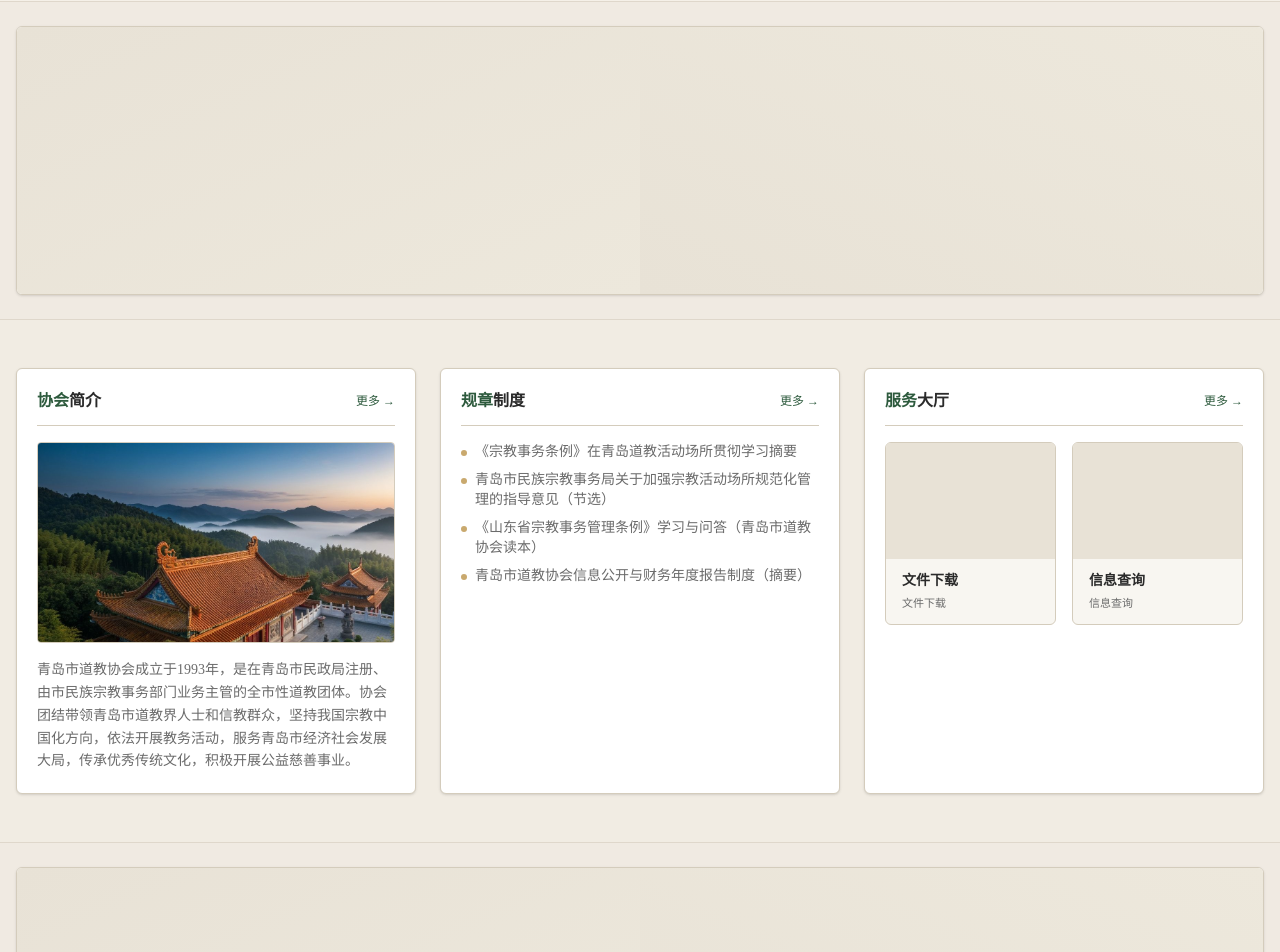
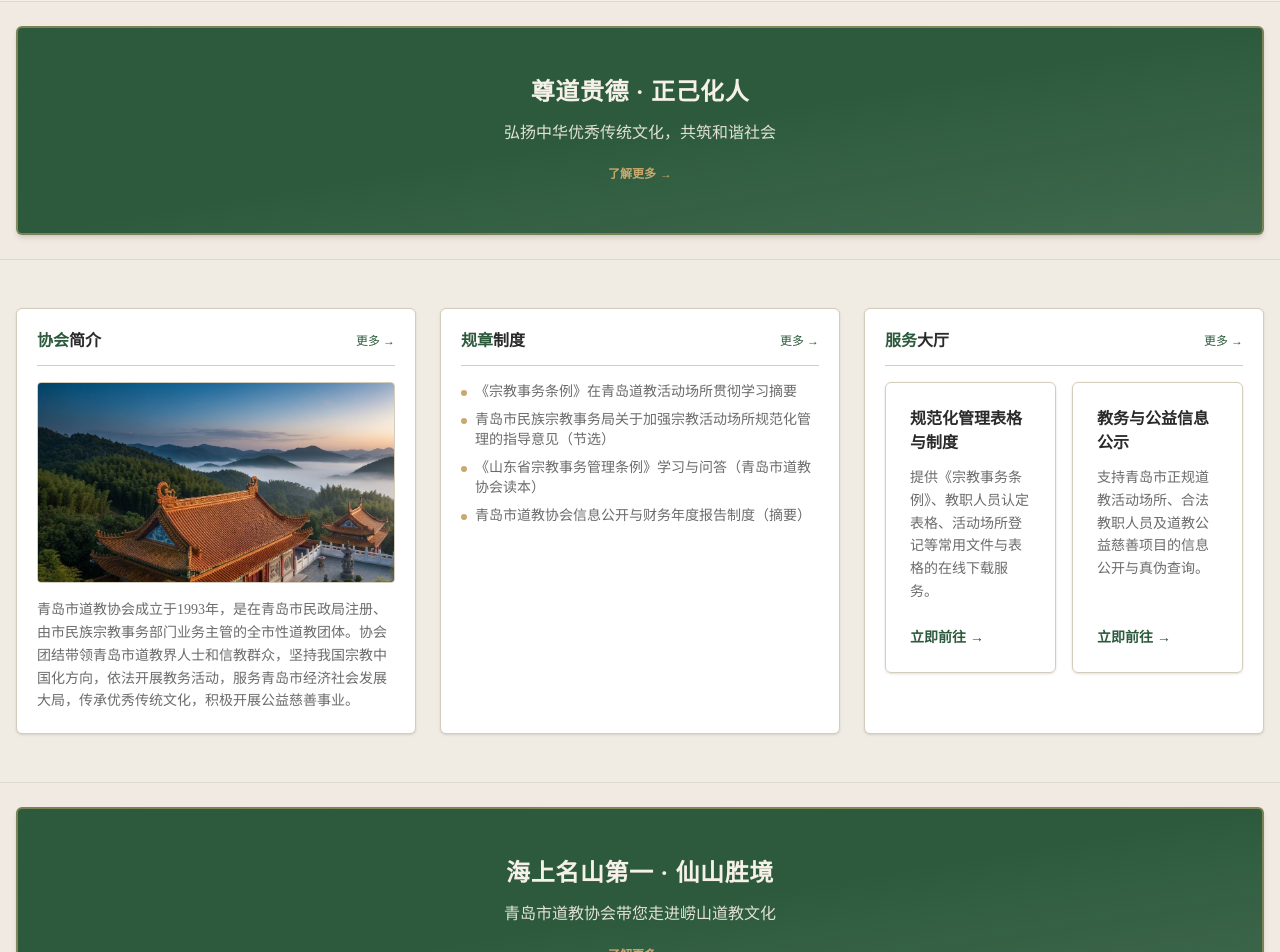
Before and after one commit to yyqdkp-del/qddx, a Next.js app: page / in a window 1280 px wide. Shown: the part 620-1572 px from the top of the page. Built offline with nearby package versions, Linux system fonts and the light colour scheme.

Commit message:
内容填充：彻底消除首页空白占位，补全道教文化标语与服务大厅真实说明

```diff
--- a/app/home-page-client.tsx
+++ b/app/home-page-client.tsx
@@ -45,18 +45,32 @@ function ShowcaseTabList({ rows }: { rows: HomeShowcaseRow[] }) {
 const associationIntroBrief =
   "青岛市道教协会成立于1993年，是在青岛市民政局注册、由市民族宗教事务部门业务主管的全市性道教团体。协会团结带领青岛市道教界人士和信教群众，坚持我国宗教中国化方向，依法开展教务活动，服务青岛市经济社会发展大局，传承优秀传统文化，积极开展公益慈善事业。"
 
-function TwinBannerStripe({ href, ariaLabel }: { href: string; ariaLabel: string }) {
+function TwinBannerStripe({
+  href,
+  ariaLabel,
+  title,
+  subtitle,
+}: {
+  href: string
+  ariaLabel: string
+  title: string
+  subtitle: string
+}) {
   return (
     <section className="border-y border-border/60 bg-muted/40 py-6">
       <div className="mx-auto max-w-7xl px-4">
         <Link
           href={href}
           aria-label={ariaLabel}
-          className="group block overflow-hidden rounded-lg border border-border bg-card shadow-sm transition-all hover:border-accent/40 hover:shadow-md"
+          className="group block overflow-hidden rounded-lg border-2 border-accent/50 bg-gradient-to-br from-primary via-primary to-primary/90 shadow-md transition-all hover:border-accent hover:shadow-lg"
         >
-          <div className="grid grid-cols-1 md:grid-cols-2">
-            <div className="aspect-[21/9] bg-gradient-to-br from-muted to-secondary transition-opacity group-hover:opacity-95" />
-            <div className="aspect-[21/9] bg-gradient-to-bl from-secondary to-muted transition-opacity group-hover:opacity-95" />
+          <div className="px-6 py-10 text-center md:px-10 md:py-12">
+            <h3 className="text-xl font-bold tracking-wide text-primary-foreground md:text-2xl">{title}</h3>
+            <p className="mx-auto mt-3 max-w-2xl text-sm leading-relaxed text-primary-foreground/90 md:text-base">{subtitle}</p>
+            <span className="mt-5 inline-flex items-center gap-1 text-xs font-semibold text-accent transition-colors group-hover:text-accent/90">
+              <span>了解更多</span>
+              <span aria-hidden>→</span>
+            </span>
           </div>
         </Link>
       </div>
@@ -193,7 +207,12 @@ export default function HomePageClient({
         </div>
       </section>
 
-      <TwinBannerStripe href="/news" ariaLabel="横幅推广占位图（示意）跳转新闻中心" />
+      <TwinBannerStripe
+        href="/news"
+        ariaLabel="尊道贵德正己化人，进入新闻中心"
+        title="尊道贵德 · 正己化人"
+        subtitle="弘扬中华优秀传统文化，共筑和谐社会"
+      />
 
       {/* ② 协会概况三列：简介 / 规章制度 / 服务大厅（结构与省道协 .ABOUT 三宫格对齐） */}
       <section className="bg-muted/30 py-10 md:py-12">
@@ -253,30 +272,45 @@ export default function HomePageClient({
             <div className="grid gap-4 sm:grid-cols-2">
               <Link
                 href="/policies"
-                className="group flex flex-col overflow-hidden rounded-lg border border-border bg-secondary/40 transition-all hover:border-accent/50 hover:shadow-md"
+                className="group flex min-h-[220px] flex-col justify-between rounded-lg border border-border bg-white/80 p-6 shadow-sm transition-all hover:border-accent/50 hover:shadow-md"
               >
-                <div className="aspect-[16/11] bg-muted transition-colors group-hover:bg-muted/80" />
-                <div className="flex flex-1 flex-col justify-center px-4 py-3">
-                  <h4 className="text-sm font-bold text-card-foreground">文件下载</h4>
-                  <p className="mt-1 text-[11px] text-muted-foreground">文件下载</p>
+                <div>
+                  <h4 className="text-base font-bold text-card-foreground">规范化管理表格与制度</h4>
+                  <p className="mt-3 text-sm leading-relaxed text-muted-foreground">
+                    提供《宗教事务条例》、教职人员认定表格、活动场所登记等常用文件与表格的在线下载服务。
+                  </p>
                 </div>
+                <span className="mt-6 inline-flex items-center gap-1 text-sm font-semibold text-primary transition-colors group-hover:text-accent">
+                  立即前往
+                  <span aria-hidden>→</span>
+                </span>
               </Link>
               <Link
                 href="/contact"
-                className="group flex flex-col overflow-hidden rounded-lg border border-border bg-secondary/40 transition-all hover:border-accent/50 hover:shadow-md"
+                className="group flex min-h-[220px] flex-col justify-between rounded-lg border border-border bg-white/80 p-6 shadow-sm transition-all hover:border-accent/50 hover:shadow-md"
               >
-                <div className="aspect-[16/11] bg-muted transition-colors group-hover:bg-muted/80" />
-                <div className="flex flex-1 flex-col justify-center px-4 py-3">
-                  <h4 className="text-sm font-bold text-card-foreground">信息查询</h4>
-                  <p className="mt-1 text-[11px] text-muted-foreground">信息查询</p>
+                <div>
+                  <h4 className="text-base font-bold text-card-foreground">教务与公益信息公示</h4>
+                  <p className="mt-3 text-sm leading-relaxed text-muted-foreground">
+                    支持青岛市正规道教活动场所、合法教职人员及道教公益慈善项目的信息公开与真伪查询。
+                  </p>
                 </div>
+                <span className="mt-6 inline-flex items-center gap-1 text-sm font-semibold text-primary transition-colors group-hover:text-accent">
+                  立即前往
+                  <span aria-hidden>→</span>
+                </span>
               </Link>
             </div>
           </article>
         </div>
       </section>
 
-      <TwinBannerStripe href="/policies" ariaLabel="腰栏横幅占位跳转政策法规频道" />
+      <TwinBannerStripe
+        href="/policies"
+        ariaLabel="海上名山崂山道教文化，进入政策法规"
+        title="海上名山第一 · 仙山胜境"
+        subtitle="青岛市道教协会带您走进崂山道教文化"
+      />
 
       {/* ③ 山东道观 + 道教音乐（结构与省道协 .district 左右两栏对齐；左侧标题保留「山东道观」字面以符合 1:1 栏目口径） */}
       <section className="bg-background py-10 md:py-12">
@@ -350,7 +384,12 @@ export default function HomePageClient({
         </div>
       </section>
 
-      <TwinBannerStripe href="/charity" ariaLabel="腰栏横幅占位跳转公益慈善一览" />
+      <TwinBannerStripe
+        href="/charity"
+        ariaLabel="尊道贵德正己化人，进入公益慈善"
+        title="尊道贵德 · 正己化人"
+        subtitle="弘扬中华优秀传统文化，共筑和谐社会"
+      />
 
       {/* ④ 玄门仙踪 + 道教书画（结构与省道协 .district-1 对应） */}
       <section className="bg-muted/30 py-10 md:py-12">
@@ -409,7 +448,12 @@ export default function HomePageClient({
         </div>
       </section>
 
-      <TwinBannerStripe href="/culture" ariaLabel="腰栏横幅占位跳转道教文化总览" />
+      <TwinBannerStripe
+        href="/culture"
+        ariaLabel="海上名山崂山道教文化，进入道教文化"
+        title="海上名山第一 · 仙山胜境"
+        subtitle="青岛市道教协会带您走进崂山道教文化"
+      />
 
       {/* ⑤ 齐鲁仙界：标题字面与省道协一致；展示青岛风景占位图组 */}
       <section className="bg-background pb-12 pt-10">
```
